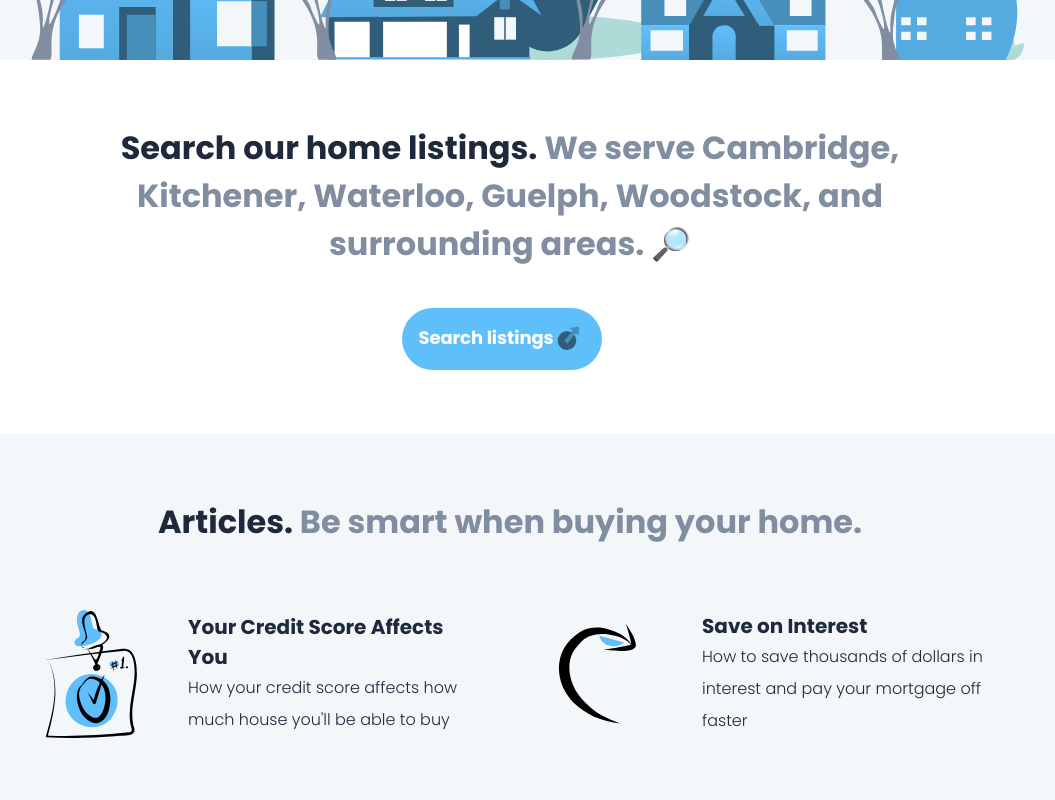
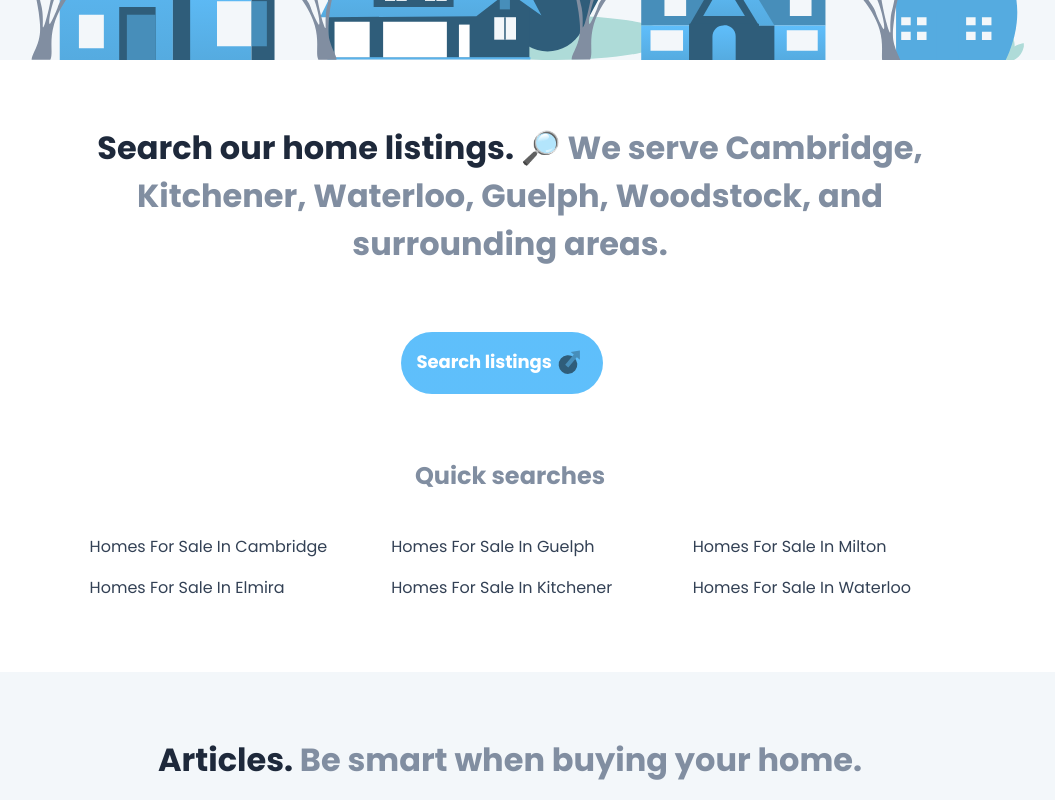
Before and after one commit to brunokalthoff/vlchomelistings, a Next.js app: page /buyers in a window 1280 px wide. Shown: the part 740-1540 px from the top of the page, without its empty margins (130-1185 px from the left). Built offline with nearby package versions, Linux system fonts and the light colour scheme.

Commit message:
Add quicksearch links

```diff
--- a/components/buyers/Articles.js
+++ b/components/buyers/Articles.js
@@ -34,10 +34,10 @@ function Articles() {
             </h2>
             <div className={styles.wrapper}>
                 {articles.map((article, key) => {
-                    return <div className={styles.article} key={key}>
+                    return <div onClick={() => router.push('/articles/' + makeSlug(article.title))} className={styles.article} key={key}>
                         <div className={`${article.svg} ${styles.svgs}`} />
                         <div>
-                            <h4 onClick={() => router.push('/articles/' + makeSlug(article.title))}> {article.title}</h4>
+                            <h4> {article.title}</h4>
                             <p> {article.text} </p>
                         </div>
                     </div>
--- a/components/buyers/ListingsLink.js
+++ b/components/buyers/ListingsLink.js
@@ -3,12 +3,50 @@ import Link from 'next/link';
 import { FcExternal } from 'react-icons/fc';
 
 function ListingsLink() {
+
+    const quicklinks = [
+        {
+            title: "Cambridge",
+            link: "PDQVLZZZ3KT35B6C2/homes-for-sale-in-cambridge",
+        },
+        {
+            title: "Elmira",
+            link: "PDQVLZZZ4VY7CSVNX/homes-for-sale-in-elmira",
+        },
+        {
+            title: "Guelph",
+            link: "PDQVLZZZT95M7QKJC/homes-for-sale-in-guelph",
+        },
+        {
+            title: "Kitchener",
+            link: "PDQVLZZZ4VY7CS32J/homes-for-sale-in-kitchener",
+        },
+        {
+            title: "Milton",
+            link: "PDQVLZZZW3S48PSJP/homes-for-sale-in-milton",
+        },
+        {
+            title: "Waterloo",
+            link: "PDQVLZZZ47QJ66KVC/homes-for-sale-in-waterloo",
+        },
+    ]
+
     return (
         <div className={styles.container}>
-            <h2>Search our home listings.
-                <span> We serve Cambridge, Kitchener, Waterloo, Guelph, Woodstock, and surrounding areas. 🔎</span>
+            <h2>Search our home listings. 🔎
+                <span> We serve Cambridge, Kitchener, Waterloo, Guelph, Woodstock, and surrounding areas.</span>
             </h2>
-            <div className={styles.button}><Link href='https://www.findsouthernontariohomes.com/' passHref><a target="_blank" rel="noopener noreferrer">Search listings<FcExternal /></a></Link></div>
+            <div className={styles.button}><Link href='https://www.findsouthernontariohomes.com/' passHref><a target="_blank" rel="noopener noreferrer">Search listings <FcExternal /></a></Link></div>
+
+            <div className={styles.quick}>
+                <h3>Quick searches</h3>
+
+                <ul>
+                    {quicklinks.map((item, key) => {
+                        return <li key={key}><Link href={`https://www.findsouthernontariohomes.com/search/quick/${item.link}`} passHref><a target="_blank" rel="noopener noreferrer">Homes For Sale In {item.title}</a></Link></li>
+                    })}
+                </ul>
+            </div>
         </div>
     );
 }
--- a/pages/index.js
+++ b/pages/index.js
@@ -8,8 +8,8 @@ import ForSellersBuyers from '../components/home/ForSellersBuyers';
 // const ForSellersBuyers = dynamic(() => import('../components/home/ForSellersBuyers'), { ssr: false })
 // import Testimonials from '../components/home/Testimonials';
 const Testimonials = dynamic(() => import('../components/home/Testimonials'), { ssr: false })
-// import Team from '../components/home/Team';
-const Team = dynamic(() => import('../components/home/Team'), { ssr: false })
+import Team from '../components/home/Team';
+// const Team = dynamic(() => import('../components/home/Team'), { ssr: false })
 import Contact from '../components/home/Contact';
 
 
--- a/styles/Navbar.module.css
+++ b/styles/Navbar.module.css
@@ -35,8 +35,12 @@
   font-size: 16px;
 }
 
+.links a:hover {
+  color: var(--blue4);
+}
+
 .linksActive {
-  color: var(--blue3);
+  color: var(--blue2);
 }
 
 .links a:last-child {
--- a/styles/buyers/Articles.module.css
+++ b/styles/buyers/Articles.module.css
@@ -41,6 +41,7 @@
   gap: 2rem;
   width: 450px;
   min-width: 450px;
+  cursor: pointer;
 }
 
 .svgs {
@@ -64,12 +65,13 @@
   background-image: url("../../public/svgs/costly-mistakes-svg.svg");
 }
 
-.article h4 {
-  cursor: pointer;
+.article:hover h4 {
+  /* text-decoration: underline; */
+  color: var(--blue4);
 }
 
-.article h4:hover {
-  text-decoration: underline;
+.article:hover p {
+  color: var(--blue4);
 }
 
 @media screen and (max-width: 900px) {
--- a/styles/buyers/ListingsLink.module.css
+++ b/styles/buyers/ListingsLink.module.css
@@ -29,7 +29,7 @@
     font-weight: 700;
     font-size: var(--largetext);
     border: none;
-    margin-top: 2.5rem;
+    margin-top: var(--sectionSpace);
     letter-spacing: -0.1px;
     cursor: pointer;
     transition: all 0.3s;
@@ -58,3 +58,50 @@
   .button a svg g {
     fill: var(--blue3);
   }
+
+  .quick {
+    margin-top: var(--sectionSpace);
+    max-width: 1000px;
+    width: fit-content;
+  }
+
+  .quick h3 {
+    text-align: center;
+    color: var(--grey2);
+  }
+
+  .quick ul {
+    margin-top: var(--sectionSpace);
+    margin-top: 2rem;
+    columns: 3;
+    gap: 4rem;
+    max-width: 100%;
+    padding: 0 1rem;
+  }
+
+  .quick li {
+    list-style: none;
+    color: var(--grey3);
+    padding: .5rem 0;
+    cursor: pointer;
+  }
+
+  .quick li:hover {
+    /* text-decoration: underline; */
+    transition: all .3 ease;
+    color: var(--blue4);
+  }
+
+  @media screen and (max-width: 900px) {
+    .quick ul {
+      columns: 2;
+
+    }
+  }
+
+  @media screen and (max-width: 600px) {
+    .quick ul {
+      columns: 1;
+
+    }
+  }
```
